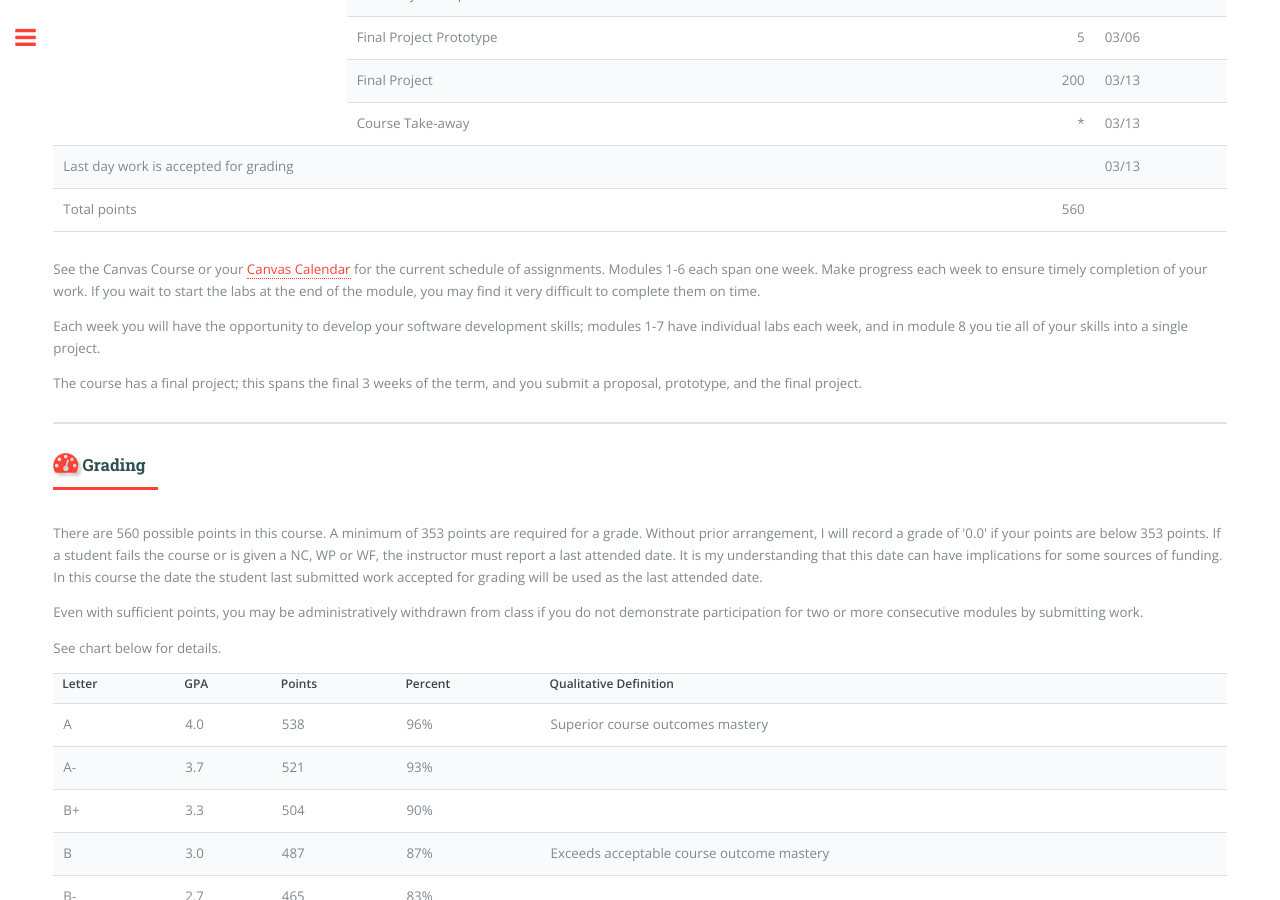
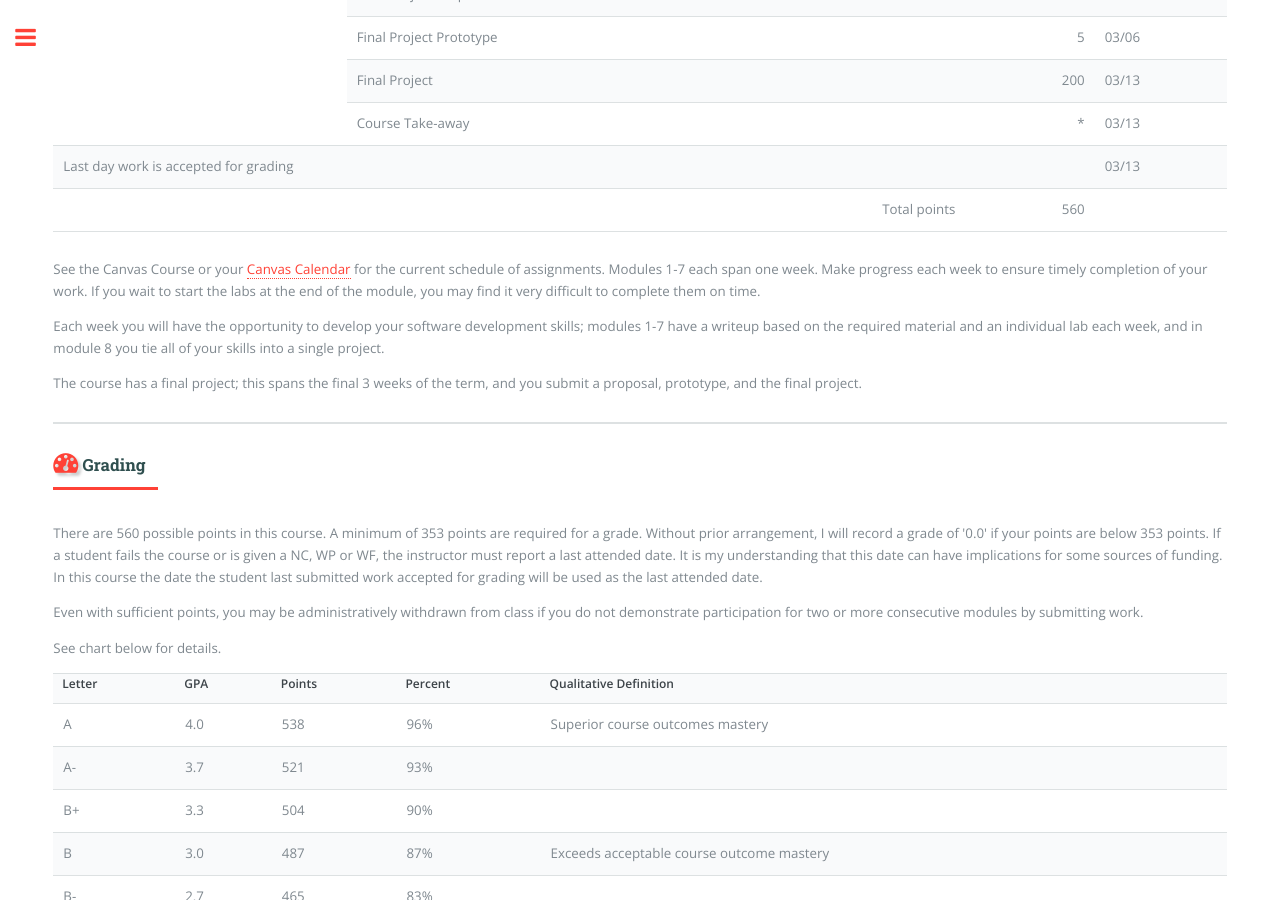
Before and after one commit to argoc/syllabub, a Jekyll site: the page CIS229.html, which Jekyll copies as it is, in a window 1280 px wide and 900 px high, scrolled down 2824 px. Built offline with Jekyll 4.4.1, drawn with Linux system fonts in a browser that asks for light colours.

Commit message:
editorial fixes

```diff
--- a/CIS229.html
+++ b/CIS229.html
@@ -129,7 +129,7 @@
                                 </tr>
                                 <tr>
                                     <td>Slack Introductions</td>
-                                    <td class="ralign">*(</td>
+                                    <td class="ralign">*</td>
                                     <td>01/07</td>
                                 </tr>
                                 <tr>
@@ -276,21 +276,20 @@
                                         <td>03/13</td>
                                 </tr>
                                 <tr>
-                                    <td class="topalign">Last day work is accepted for grading</td>
-                                    <td></td>
+                                    <td class="topalign" colspan=2>Last day work is accepted for grading</td>
                                     <td></td>
                                     <td>03/13</td>
                                 </tr>
                                 <tr>
-                                    <td class="topalign">Total points</td>
-                                    <td></td>
+                                    <td class="topalign"></td>
+                                    <td class="ralign">Total points</td>
                                     <td class="ralign">560</td>
                                     <td></td>
                                 </tr>
                             </tbody>
                         </table>
-                        <p>See the Canvas Course or your <a href="https://olympic.instructure.com/calendar" target="_blank">Canvas Calendar</a> for the current schedule of assignments. Modules 1-6 each span one week. Make progress each week to ensure timely completion of your work. If you wait to start the labs at the end of the module, you may find it very difficult to complete them on time.</p>
-                        <p>Each week you will have the opportunity to develop your software development skills; modules 1-7 have individual labs each week, and in module 8 you tie all of your skills into a single project.</p>
+                        <p>See the Canvas Course or your <a href="https://olympic.instructure.com/calendar" target="_blank">Canvas Calendar</a> for the current schedule of assignments. Modules 1-7 each span one week. Make progress each week to ensure timely completion of your work. If you wait to start the labs at the end of the module, you may find it very difficult to complete them on time.</p>
+                        <p>Each week you will have the opportunity to develop your software development skills; modules 1-7 have a writeup based on the required material and an individual lab each week, and in module 8 you tie all of your skills into a single project.</p>
                         <p>The course has a final project; this spans the final 3 weeks of the term, and you submit a proposal, prototype, and the final project.</p>
                     </div>
                 </section>
```
